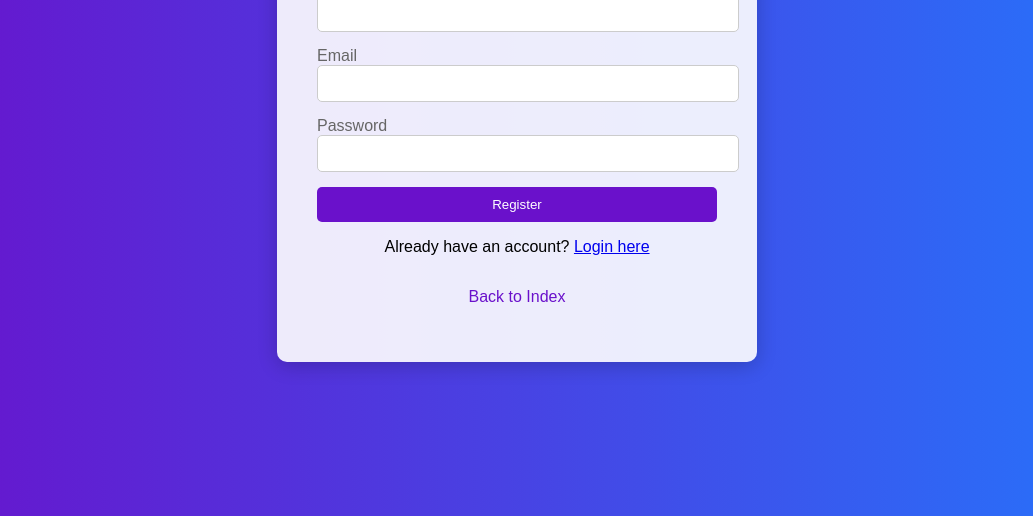
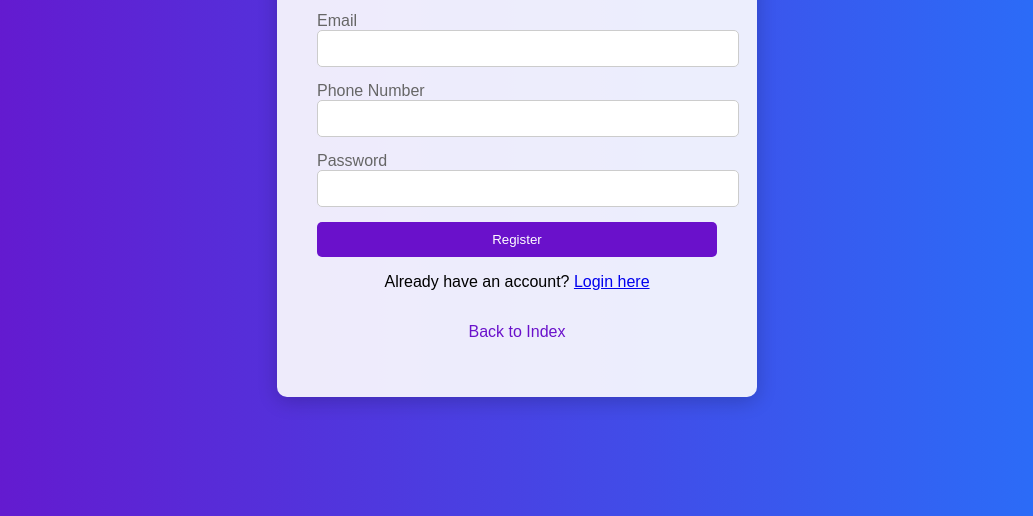
Before and after one commit to Forenzi30/Testing-Project, a plain HTML site: page register.html in a window 1280 px wide. Shown: the part 284-800 px from the top of the page, without its empty margins (123-1156 px from the left). Drawn offline with Linux system fonts and the light colour scheme.

Commit message:
Update html

```diff
--- a/register.html
+++ b/register.html
@@ -19,6 +19,10 @@
                 <input type="email" id="email" name="email" required>
             </div>
             <div class="input-group">
+                <label for="phone">Phone Number</label>
+                <input type="tel" id="phone" name="phone" required>
+            </div>
+            <div class="input-group">
                 <label for="password">Password</label>
                 <input type="password" id="password" name="password" required>
             </div>
```
Also changed, not shown: index.html (+3 -0 lines).
